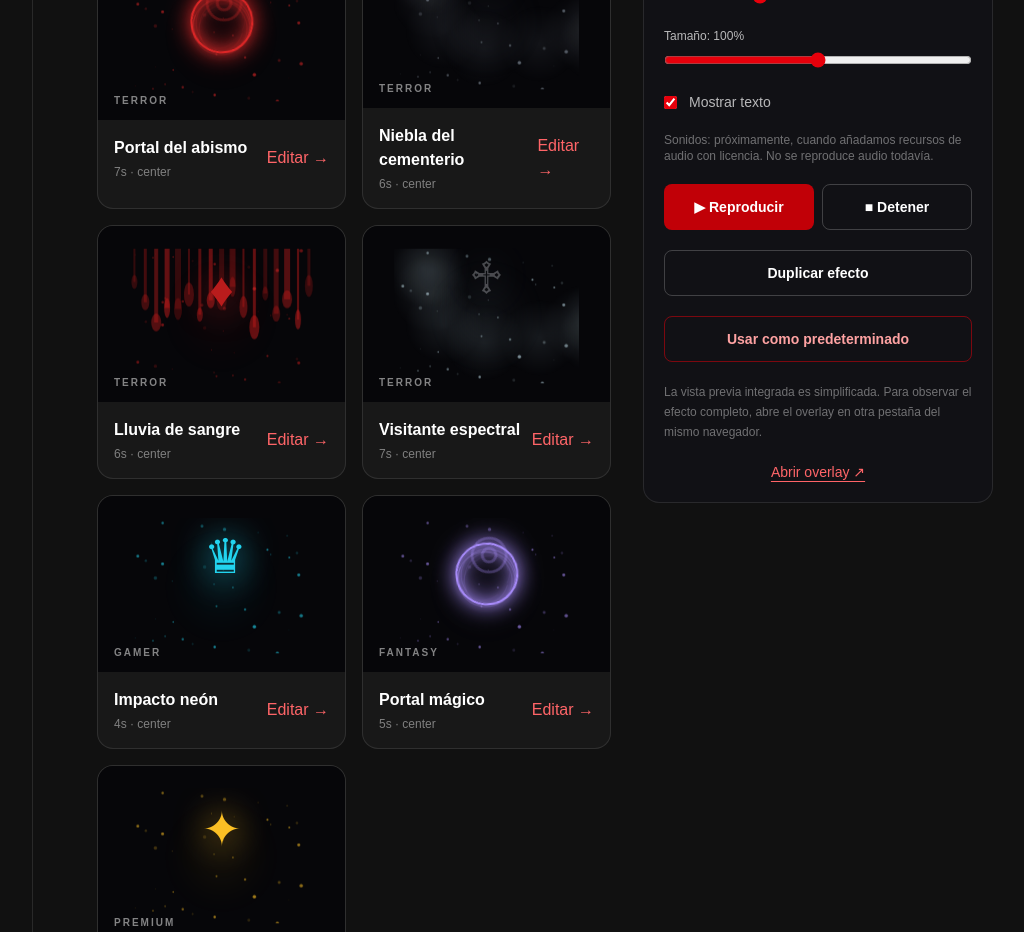
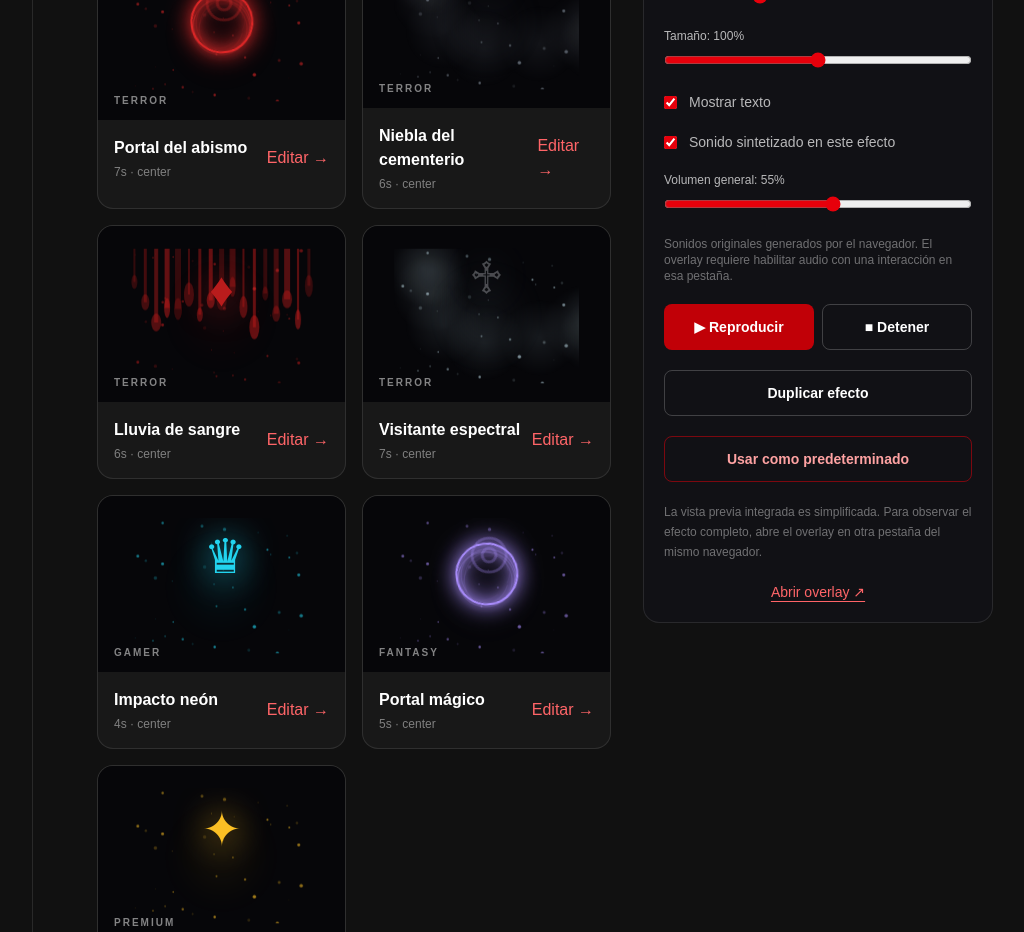
Before and after one commit to manuelsansoresg/umbral_live_fx, a Next.js app in the folder apps/web/: page /animations in a window 1280 px wide. Shown: the part 980-1912 px from the top of the page, without its empty margins (223-1247 px from the left). Built offline with nearby package versions, Linux system fonts and the light colour scheme.

Commit message:
feat: add per-effect audio toggle volume and playback controls

```diff
--- a/apps/web/src/app/(dashboard)/animations/page.tsx
+++ b/apps/web/src/app/(dashboard)/animations/page.tsx
@@ -4,6 +4,7 @@ import { useMemo, useState } from "react";
 import { themes, useFxSettings, type EffectPreset, type FxTheme } from "@/features/live/settings";
 import { broadcastGift, stopPreview } from "@/features/live/simulator";
 import { CinematicEffect } from "@/components/fx/cinematic-effect";
+import { playEffectSound, unlockAudio, stopEffectSound } from "@/features/live/audio";
 
 
 export default function AnimationsPage() {
@@ -15,7 +16,8 @@ export default function AnimationsPage() {
   const selected = settings.presets.find(p => p.id === selectedId) || settings.presets[0];
   const filtered = useMemo(() => settings.presets.filter(p => filter === "all" || p.theme === filter), [settings.presets, filter]);
   const patch = (values: Partial<EffectPreset>) => save({ ...settings, presets: settings.presets.map(p => p.id === selected.id ? { ...p, ...values } : p) });
-  const test = (preset: EffectPreset) => {
+  const test = async (preset: EffectPreset) => {
+    if (preset.sound && await unlockAudio()) playEffectSound(preset.effect, settings.masterVolume);
     select(preset.id); setPreview(v => v + 1);
     broadcastGift({ id: crypto.randomUUID(), name: "Regalo de prueba", sender: "UmbralCreepy", effect: preset.effect, timestamp: Date.now(), preset });
   };
@@ -59,8 +61,10 @@ export default function AnimationsPage() {
         <label className="block text-xs text-white/70">Duración: {selected.duration}s<input className="mt-2 w-full accent-red-600" type="range" min="2" max="12" step=".5" value={selected.duration} onChange={e=>patch({duration:Number(e.target.value)})}/></label>
         <label className="block text-xs text-white/70">Tamaño: {selected.scale}%<input className="mt-2 w-full accent-red-600" type="range" min="50" max="150" step="5" value={selected.scale} onChange={e=>patch({scale:Number(e.target.value)})}/></label>
         <label className="flex items-center gap-3 text-sm text-white/70"><input type="checkbox" checked={selected.showText} onChange={e=>patch({showText:e.target.checked})} className="accent-red-600"/> Mostrar texto</label>
-        <p className="text-xs text-white/40">Sonidos: próximamente, cuando añadamos recursos de audio con licencia. No se reproduce audio todavía.</p>
-        <div className="grid grid-cols-2 gap-2"><button onClick={()=>test(selected)} className="rounded-lg bg-red-700 px-3 py-3 text-sm font-bold hover:bg-red-600">▶ Reproducir</button><button onClick={()=>{stopPreview();setPreview(v=>v+1);setNotice("Se detuvo el efecto del overlay.");}} className="rounded-lg border border-white/20 px-3 py-3 text-sm font-bold hover:bg-white/10">■ Detener</button></div>
+        <label className="flex items-center gap-3 text-sm text-white/70"><input type="checkbox" checked={selected.sound} onChange={e=>patch({sound:e.target.checked})} className="accent-red-600"/> Sonido sintetizado en este efecto</label>
+        <label className="block text-xs text-white/70">Volumen general: {settings.masterVolume}%<input className="mt-2 w-full accent-red-600" type="range" min="0" max="100" step="5" value={settings.masterVolume} onChange={e=>save({...settings,masterVolume:Number(e.target.value)})}/></label>
+        <p className="text-xs text-white/40">Sonidos originales generados por el navegador. El overlay requiere habilitar audio con una interacción en esa pestaña.</p>
+        <div className="grid grid-cols-2 gap-2"><button onClick={()=>test(selected)} className="rounded-lg bg-red-700 px-3 py-3 text-sm font-bold hover:bg-red-600">▶ Reproducir</button><button onClick={()=>{stopPreview();stopEffectSound();setPreview(v=>v+1);setNotice("Se detuvo el efecto del overlay.");}} className="rounded-lg border border-white/20 px-3 py-3 text-sm font-bold hover:bg-white/10">■ Detener</button></div>
         <button onClick={duplicate} className="w-full rounded-lg border border-white/20 px-3 py-3 text-sm font-bold hover:bg-white/10">Duplicar efecto</button><button onClick={()=>{save({...settings,defaultEffectId:selected.id});setNotice("Efecto predeterminado actualizado.");}} className="w-full rounded-lg border border-red-600/50 px-3 py-3 text-sm font-semibold text-red-300 hover:bg-red-950/30">Usar como predeterminado</button>
         {notice && <p role="status" className="text-xs text-green-400">{notice}</p>}
         <p className="text-xs leading-5 text-white/40">La vista previa integrada es simplificada. Para observar el efecto completo, abre el overlay en otra pestaña del mismo navegador.</p>
```
